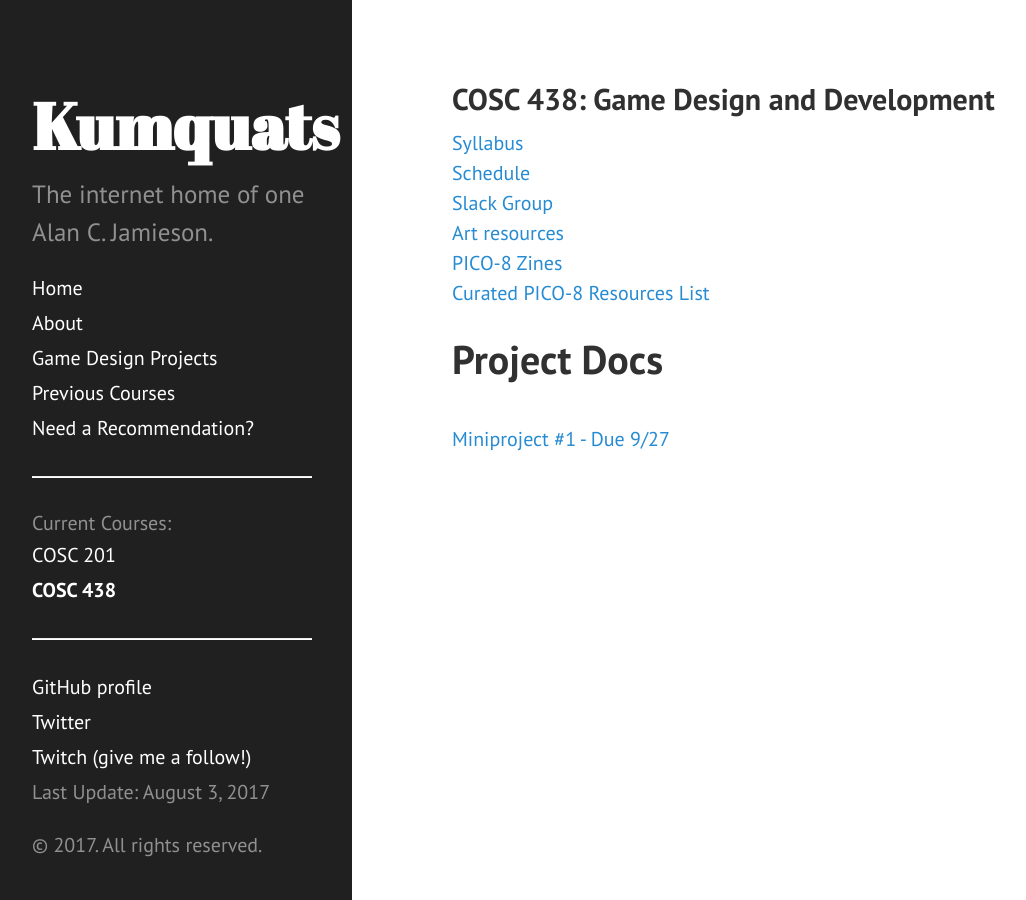
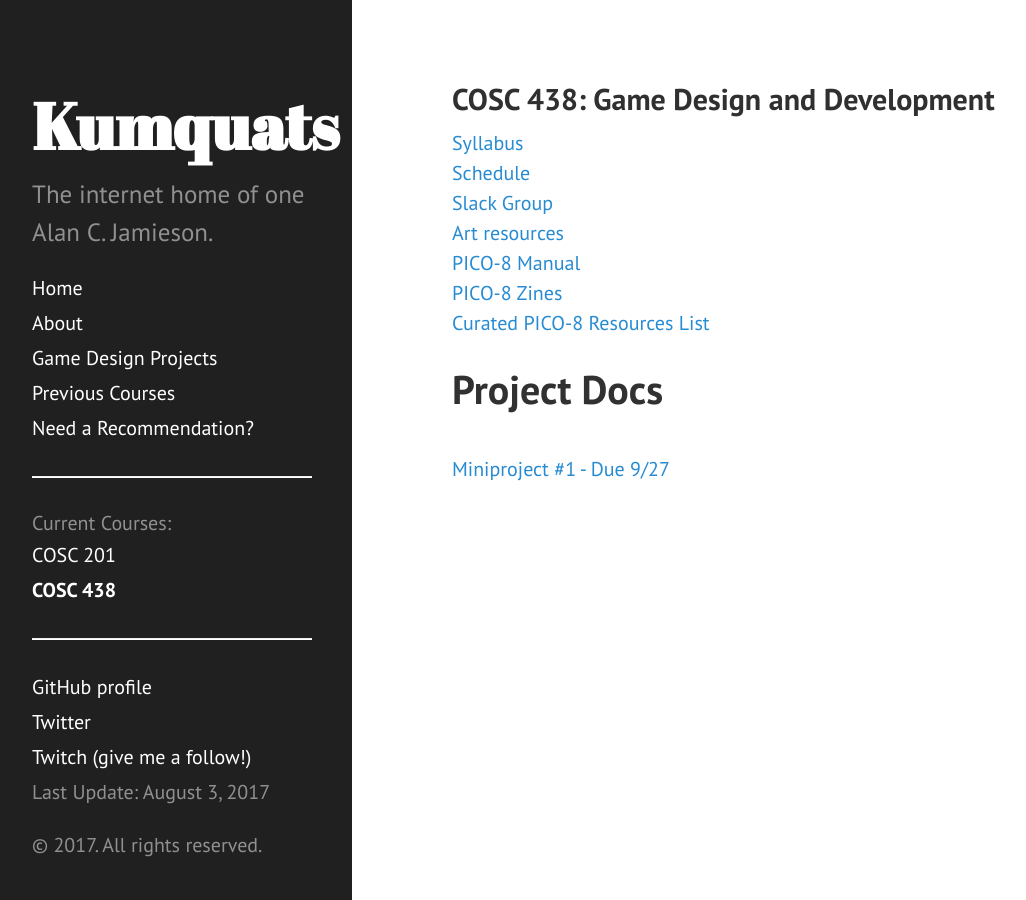
Before and after one commit to ripark/ripark.github.io, a Jekyll site: the page built from f17/cosc438.html, in a window 1280 px wide. Shown: the whole page, without its empty margins (8-1034 px from the left). Built offline with Jekyll 4.4.1, drawn with Linux system fonts in a browser that asks for light colours; Markdown is read by kramdown in place of the engine named in the settings.

Commit message:
updated 438 resource list

```diff
--- a/f17/cosc438.html
+++ b/f17/cosc438.html
@@ -12,6 +12,8 @@
 <br>
 <a href="https://opengameart.org/">Art resources</a>
 <br>
+<a href="https://www.lexaloffle.com/pico-8.php?page=manual">PICO-8 Manual</a>
+<br>
 <a href="https://sectordub.itch.io/pico-8-fanzine-1">PICO-8 Zines</a>
 <br>
 <a href="https://github.com/felipebueno/awesome-PICO-8">Curated PICO-8 Resources List</a>
```
